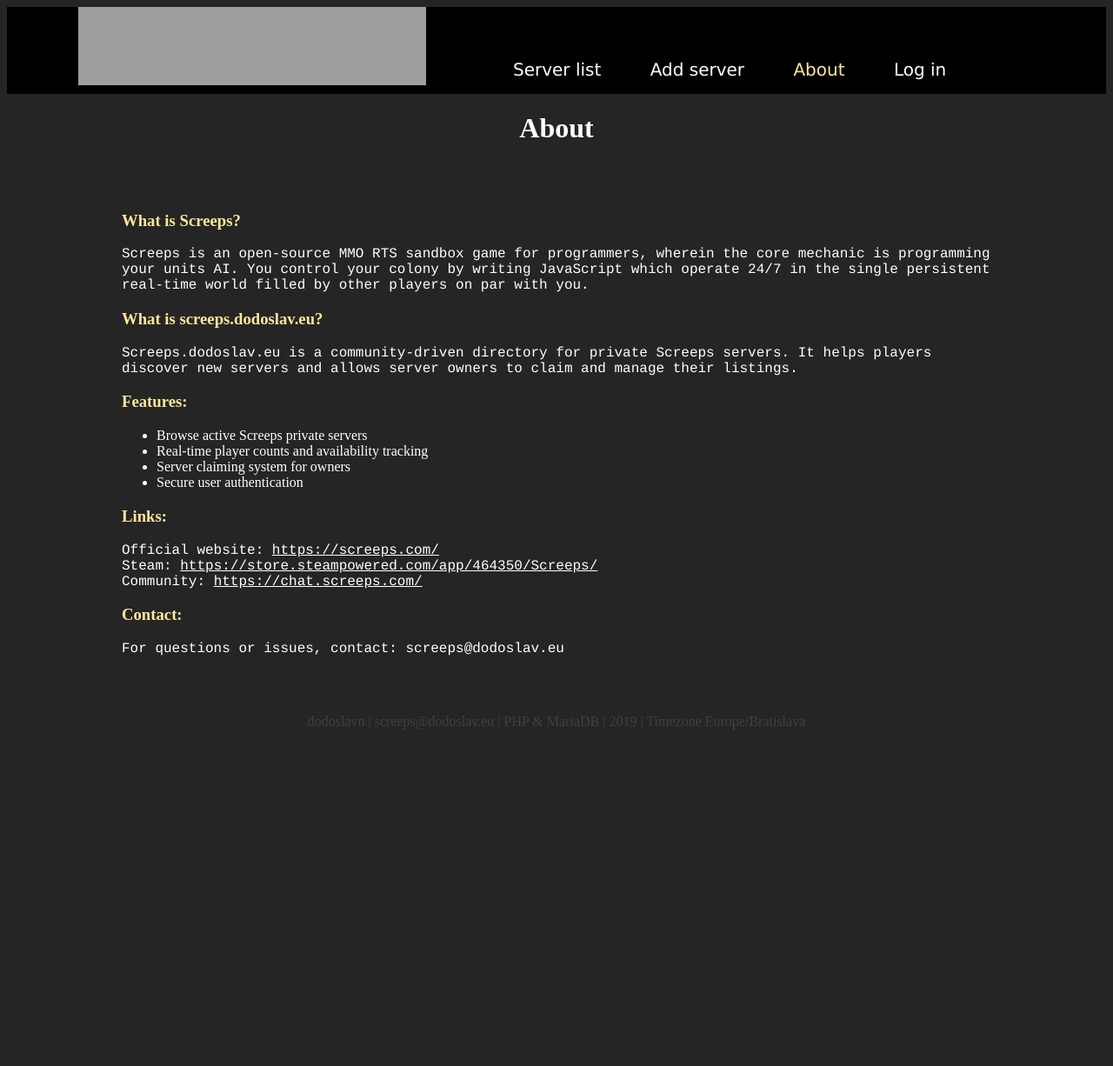
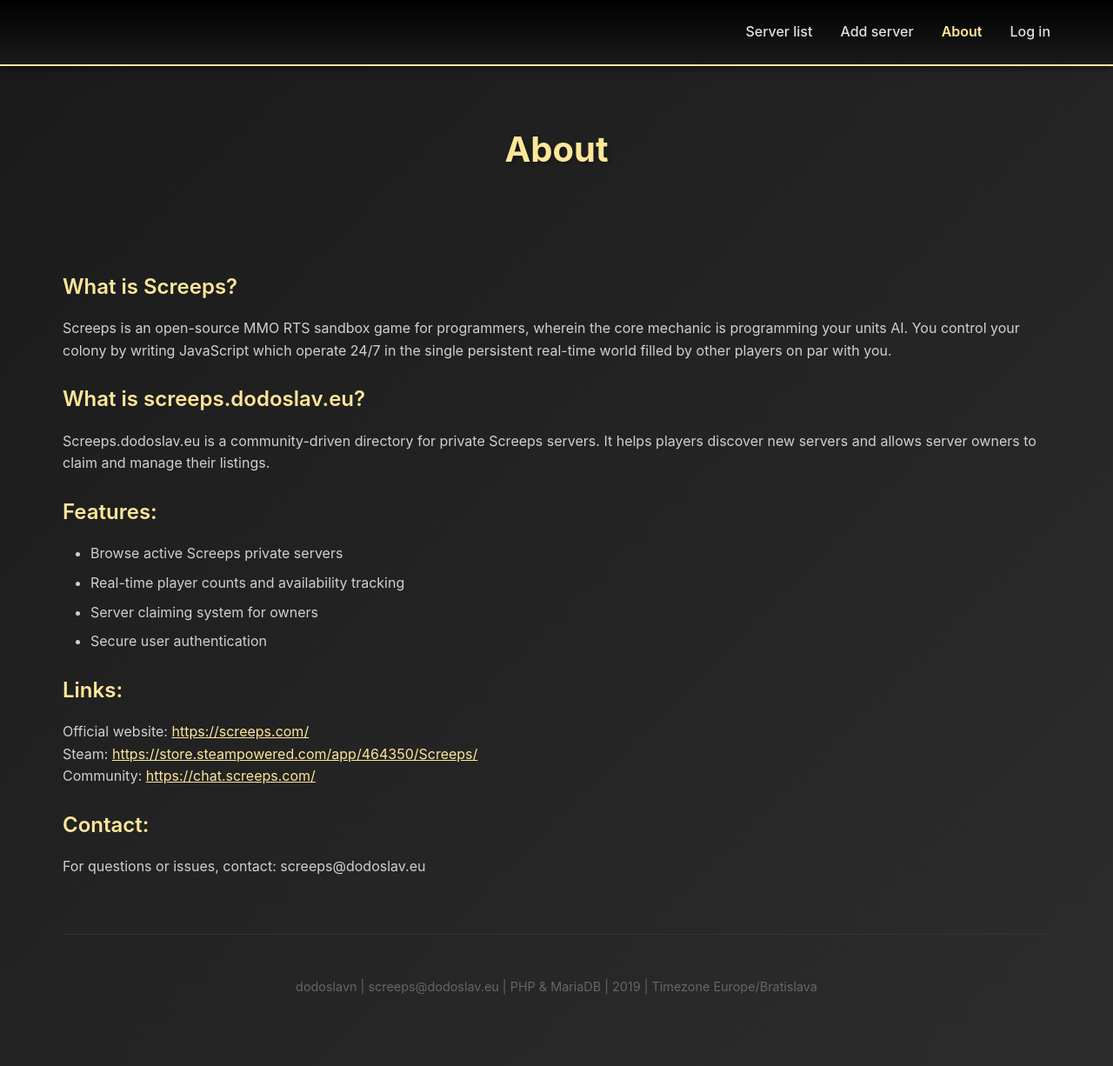
Before and after one commit to dodoslavn/screeps_online, a PHP site: page /about/index.php in a window 1280 px wide. Shown: the whole page at 87% size. Before the commit the page ends 839 px from the top, so only its background shows below. Run offline with PHP 8.4, Linux system fonts and the light colour scheme; grey boxes are pictures that could not be loaded.

Commit message:
Modernize website design
Complete CSS overhaul with modern look:

Visual Improvements:
- Gradient backgrounds and modern color scheme
- Smooth transitions and hover effects
- Better typography with system fonts
- Rounded corners and shadows for depth
- Sticky header with gradient
- Enhanced table design with hover effects
- Modern form styling with focus states
- Better spacing and padding throughout

Features:
- Fully responsive (mobile, tablet, desktop)
- Improved readability with better contrast
- Smooth animations on interactive elements
- Status indicators with better colors
- Modern button styles with gradients

Technical:
- CSS3 with flexbox layout
- Mobile-first responsive breakpoints
- Consistent color variables
- Better accessibility

Co-Authored-By: Claude Opus 4.6 <noreply@anthropic.com>

```diff
--- a/web/default.css
+++ b/web/default.css
@@ -1,169 +1,345 @@
-body
-	{
-	background-color: #252525;
-	color: white;
+/* Modern Screeps Server List Styles */
+
+* {
+    margin: 0;
+    padding: 0;
+    box-sizing: border-box;
 }
 
-body div.header
-	{
-	height: 100px;
-	background-color: black;
-	color: white;
+body {
+    background: linear-gradient(135deg, #1a1a1a 0%, #2d2d2d 100%);
+    color: #e0e0e0;
+    font-family: -apple-system, BlinkMacSystemFont, "Segoe UI", Roboto, "Helvetica Neue", Arial, sans-serif;
+    line-height: 1.6;
+    min-height: 100vh;
 }
 
-a   { color: white; }
-a:hover   { color: #ffe799; }
-
-body div.header div.head
-	{
-	margin-right: auto;
-	margin-left: auto;
-	font-size: 20px;
-	width: 1100px;
-	height: 100px;
-	background-color: black;
+/* Header */
+.header {
+    background: linear-gradient(180deg, #000000 0%, #1a1a1a 100%);
+    border-bottom: 2px solid #ffe799;
+    box-shadow: 0 2px 10px rgba(0, 0, 0, 0.5);
+    position: sticky;
+    top: 0;
+    z-index: 1000;
 }
 
-body div.header div.head div.logo
-	{
-	font-size: 35px;
-	width: 440px;
-	height: 90px;
-	float: left;
-	text-align: center;
-	font-family: Courier;
-	background: black url('https://screeps.online/logo.png') left center no-repeat;
+.head {
+    max-width: 1200px;
+    margin: 0 auto;
+    padding: 1.5rem 2rem;
+    display: flex;
+    justify-content: space-between;
+    align-items: center;
 }
 
-body div.header div.head div.panel
-	{
-	padding-top: 60px;
-	font-size: 20px;
-	width: 600px;
-	float: right;
-	background-color: black;
-	text-align: left;
-	font-family: Verdana;
+.logo {
+    font-size: 1.8rem;
+    font-weight: bold;
+    color: #ffe799;
+    font-family: 'Courier New', monospace;
+    text-shadow: 2px 2px 4px rgba(0, 0, 0, 0.5);
 }
 
-
-body div.header div.head div.panel a
-	{
-	margin-right: 50px;
-	text-decoration: none;
-	color: white;
+.panel {
+    display: flex;
+    gap: 2rem;
+    align-items: center;
 }
 
-body div.header div.head div.panel a:hover
-	{
-	margin-right: 50px;
+.panel a {
+    color: #e0e0e0;
+    text-decoration: none;
+    font-weight: 500;
+    transition: all 0.3s ease;
+    position: relative;
+}
+
+.panel a:hover {
+    color: #ffe799;
+    transform: translateY(-2px);
+}
+
+.panel a[style*="color: #ffe799"] {
+    color: #ffe799 !important;
+    font-weight: 600;
+}
+
+/* Container */
+.container {
+    max-width: 1200px;
+    margin: 0 auto;
+    padding: 2rem;
+}
+
+/* Typography */
+h1 {
+    text-align: center;
+    color: #ffe799;
+    font-size: 2.5rem;
+    margin: 2rem 0;
+    font-weight: 700;
+    text-shadow: 2px 2px 4px rgba(0, 0, 0, 0.3);
+}
+
+h2 {
+    color: #ffe799;
+    font-size: 2rem;
+    margin: 1.5rem 0;
+}
+
+h3 {
+    color: #ffe799;
+    font-size: 1.5rem;
+    margin: 1.5rem 0 1rem 0;
+    font-weight: 600;
+}
+
+h4 {
+    color: #ffe799;
+    font-size: 1.2rem;
+    margin: 1rem 0;
+}
+
+p {
+    margin: 1rem 0;
+    color: #d0d0d0;
+}
+
+ul {
+    margin: 1rem 0 1rem 2rem;
+}
+
+ul li {
+    margin: 0.5rem 0;
+    color: #d0d0d0;
+}
+
+/* Links */
+a {
+    color: #ffe799;
+    transition: all 0.3s ease;
+}
+
+a:hover {
+    color: #ffd966;
+    text-decoration: underline;
+}
+
+a.server {
     color: #ffe799;
     text-decoration: none;
+    font-weight: 600;
+    padding: 0.3rem 0.8rem;
+    border-radius: 4px;
+    background: rgba(255, 231, 153, 0.1);
+    transition: all 0.3s ease;
 }
 
-body div.container
-	{
-	width: 1000px;
-	margin-right: auto;
-	margin-left: auto;
+a.server:hover {
+    background: rgba(255, 231, 153, 0.2);
+    transform: translateY(-1px);
+    box-shadow: 0 2px 8px rgba(255, 231, 153, 0.3);
 }
 
-body div.container h1
-	{
-	text-align: center;
+/* Server List Table */
+.server_list {
+    width: 100%;
+    border-collapse: separate;
+    border-spacing: 0;
+    margin: 2rem 0;
+    box-shadow: 0 4px 6px rgba(0, 0, 0, 0.3);
+    border-radius: 8px;
+    overflow: hidden;
 }
 
-body div.container table.server_list
-	{
-	width: 100%;
+.server_list thead {
+    background: linear-gradient(180deg, #2a2a2a 0%, #1f1f1f 100%);
 }
 
-body div.container table.server_list tbody tr th
-	{
+.server_list th {
     text-align: center;
-	font-family: Palatino;
-	padding-bottom: 10px;
+    padding: 1rem;
+    font-weight: 600;
+    color: #ffe799;
+    text-transform: uppercase;
+    font-size: 0.85rem;
+    letter-spacing: 0.5px;
+    border-bottom: 2px solid #ffe799;
 }
 
-body div.container table.server_list tbody tr td
-	{
+.server_list td {
     text-align: center;
-	border: 1px solid #171717;
-	padding: 3px;
-	background-color: #222;
+    padding: 0.8rem;
+    background: #2a2a2a;
+    border-bottom: 1px solid #1a1a1a;
+    transition: all 0.3s ease;
 }
 
-body div.container div.footer
-	{
-	text-align: center;
-	padding-top: 50px;
-	color: #404040;
+.server_list tr:hover td {
+    background: #333;
+    transform: scale(1.01);
 }
 
-
-body div.container h3
-	{
-	color: #ffe799;
+.server_list tr:last-child td {
+    border-bottom: none;
 }
 
-body div.container h4
-        {
-        color: #ffe799;
+/* Online status indicators */
+.server_list td[style*="background-color:green"] {
+    background-color: #4caf50 !important;
+    font-weight: bold;
 }
 
-body div.container p
-        {
-	font-family: Courier;
+.server_list td[style*="background-color:red"] {
+    background-color: #f44336 !important;
+    font-weight: bold;
 }
 
-body div.container h1
-        {
-        font-family: Times New Roman;
+/* Forms */
+form {
+    margin: 2rem 0;
 }
 
-form table.login input
-    {
-    background-color: #303030;
-    color: white;
-    width: 400px;
-    height: 40px;
-    border-color: black;
-    font-size: 32px;
+form input[type="text"],
+form input[type="password"],
+form input[type="email"],
+form textarea {
+    width: 100%;
+    padding: 0.8rem;
+    background: #2a2a2a;
+    border: 2px solid #3a3a3a;
+    border-radius: 6px;
+    color: #e0e0e0;
+    font-size: 1rem;
+    transition: all 0.3s ease;
 }
 
-body div.container form table.login
-    {
-    text-align:center;
-    font-family: Times New Roman;
-    font-size: 22px;
-    width: 600px;
-    margin-left: 200px;
+form input[type="text"]:focus,
+form input[type="password"]:focus,
+form input[type="email"]:focus,
+form textarea:focus {
+    outline: none;
+    border-color: #ffe799;
+    background: #333;
+    box-shadow: 0 0 0 3px rgba(255, 231, 153, 0.1);
 }
 
-body div.container form table.login tr td input:hover
-    {
-    background-color: #383838;
-    color: #ffe799;
+form input[type="submit"],
+form button {
+    padding: 0.8rem 2rem;
+    background: linear-gradient(135deg, #ffe799 0%, #ffd966 100%);
+    color: #1a1a1a;
+    border: none;
+    border-radius: 6px;
+    font-size: 1rem;
+    font-weight: 600;
+    cursor: pointer;
+    transition: all 0.3s ease;
+    box-shadow: 0 2px 8px rgba(255, 231, 153, 0.3);
 }
 
-body div.container form table.login tr td input
-    {
-    border-color: black;
+form input[type="submit"]:hover,
+form button:hover {
+    background: linear-gradient(135deg, #ffd966 0%, #ffe799 100%);
+    transform: translateY(-2px);
+    box-shadow: 0 4px 12px rgba(255, 231, 153, 0.4);
 }
 
-body div.container form table.login tr td
-    {
-    text-align: left;
+.login {
+    max-width: 500px;
+    margin: 2rem auto;
+    background: #2a2a2a;
+    padding: 2rem;
+    border-radius: 12px;
+    box-shadow: 0 8px 16px rgba(0, 0, 0, 0.4);
 }
 
-a.server
-    {
-    text-decoration: none;
-    color: white;
+.login td {
+    padding: 0.5rem;
+    background: transparent !important;
+    border: none !important;
 }
 
-a.server:hover
-    {
-    text-decoration: underline;
-    color: #ffe799;
+.login input[type="text"],
+.login input[type="password"],
+.login input[type="email"] {
+    width: 100%;
+    margin-top: 0.3rem;
 }
+
+/* Messages/Alerts */
+div[style*="background-color: #aa1111"],
+div[style*="background-color: #11aa11"] {
+    padding: 1rem !important;
+    border-radius: 8px !important;
+    margin: 1rem auto !important;
+    border: none !important;
+    box-shadow: 0 4px 8px rgba(0, 0, 0, 0.3) !important;
+    font-weight: 500 !important;
+}
+
+/* Footer */
+.footer {
+    text-align: center;
+    padding: 3rem 0;
+    color: #666;
+    font-size: 0.9rem;
+    margin-top: 4rem;
+    border-top: 1px solid #333;
+}
+
+/* Responsive Design */
+@media (max-width: 1200px) {
+    .head {
+        padding: 1.5rem 1rem;
+    }
+
+    .container {
+        padding: 1rem;
+    }
+}
+
+@media (max-width: 768px) {
+    .head {
+        flex-direction: column;
+        gap: 1rem;
+    }
+
+    .panel {
+        gap: 1rem;
+        flex-wrap: wrap;
+        justify-content: center;
+    }
+
+    h1 {
+        font-size: 2rem;
+    }
+
+    .server_list {
+        font-size: 0.85rem;
+    }
+
+    .server_list th,
+    .server_list td {
+        padding: 0.5rem 0.3rem;
+    }
+}
+
+@media (max-width: 480px) {
+    .panel {
+        gap: 0.5rem;
+    }
+
+    .panel a {
+        font-size: 0.9rem;
+    }
+
+    h1 {
+        font-size: 1.5rem;
+    }
+
+    .server_list {
+        font-size: 0.75rem;
+    }
+}
```
Lines whose indentation alone changed are shown as unchanged.
